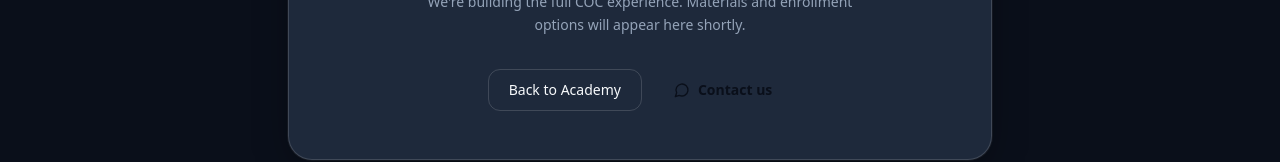
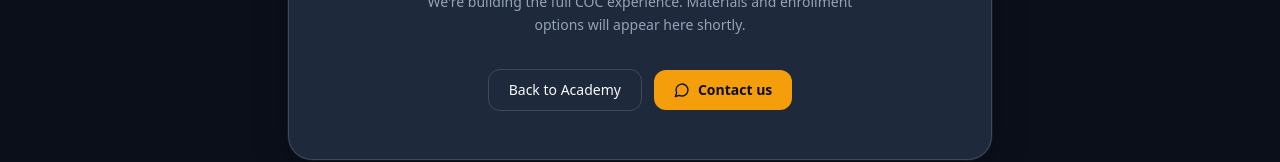
Before and after one commit to hiyabteklu/Wisdom-tower-academy, a Next.js app: page /academy/coc in a window 1280 px wide. Shown: the part 551-713 px from the top of the page. Built offline with nearby package versions, Linux system fonts and the light colour scheme; no server answers.

Commit message:
AcademyComingSoon: use solid amber CTA (Tailwind-safe)

```diff
--- a/src/components/AcademyComingSoon.tsx
+++ b/src/components/AcademyComingSoon.tsx
@@ -43,7 +43,7 @@ export default function AcademyComingSoon({
             </div>
             <h2 className="font-display text-xl font-bold mb-2">Coming soon</h2>
             <p className="text-wisdom-muted text-sm max-w-md mx-auto leading-relaxed mb-8">
-              We&apos;re building the full {title} experience. Materials and enrollment options will
+              We're building the full {title} experience. Materials and enrollment options will
               appear here shortly.
             </p>
             <div className="flex flex-col sm:flex-row items-center justify-center gap-3">
@@ -55,7 +55,7 @@ export default function AcademyComingSoon({
               </Link>
               <Link
                 href="/contact"
-                className={`inline-flex items-center gap-2 px-5 py-2.5 rounded-xl text-sm font-semibold text-wisdom-dark transition-opacity hover:opacity-90 ${accentClass.replace("text-", "bg-")}`}
+                className="inline-flex items-center gap-2 px-5 py-2.5 rounded-xl bg-amber-500 text-wisdom-dark text-sm font-semibold hover:bg-amber-400 transition-colors"
               >
                 <MessageCircle className="w-4 h-4" />
                 Contact us
```
